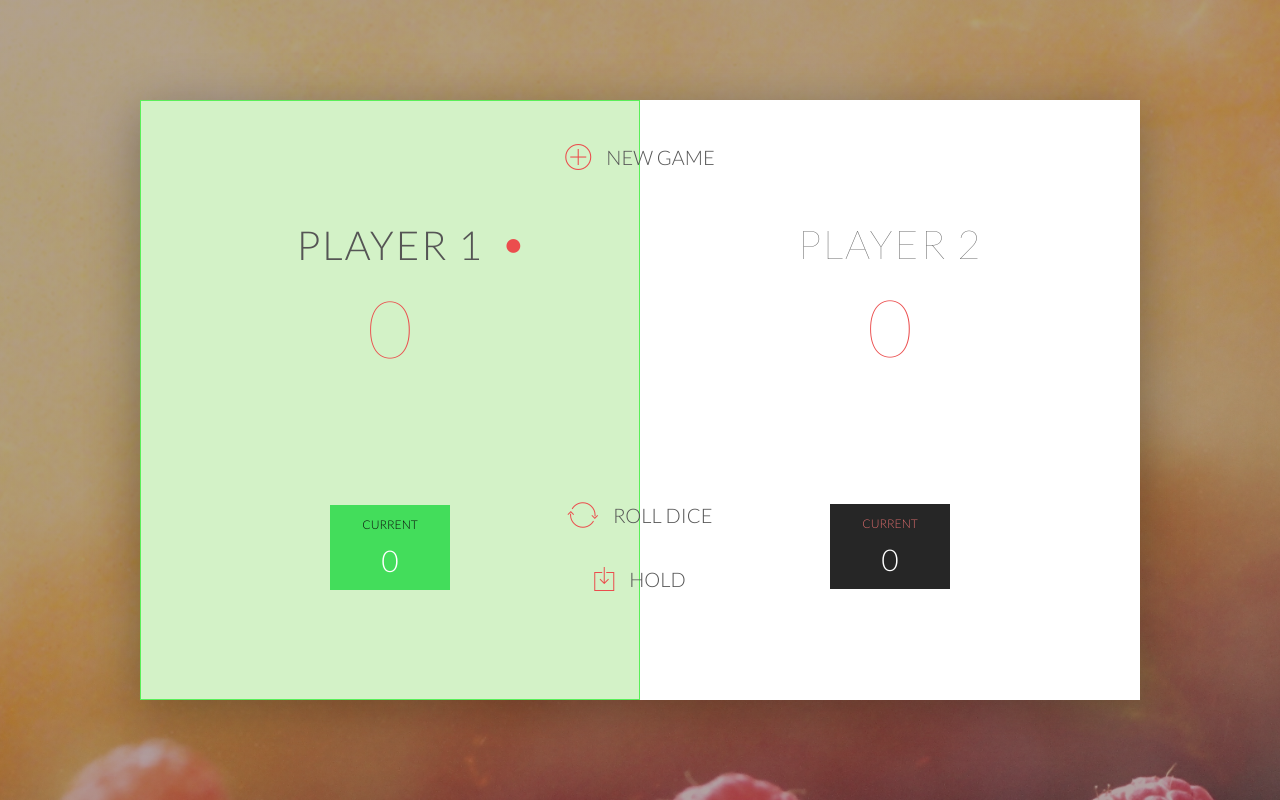
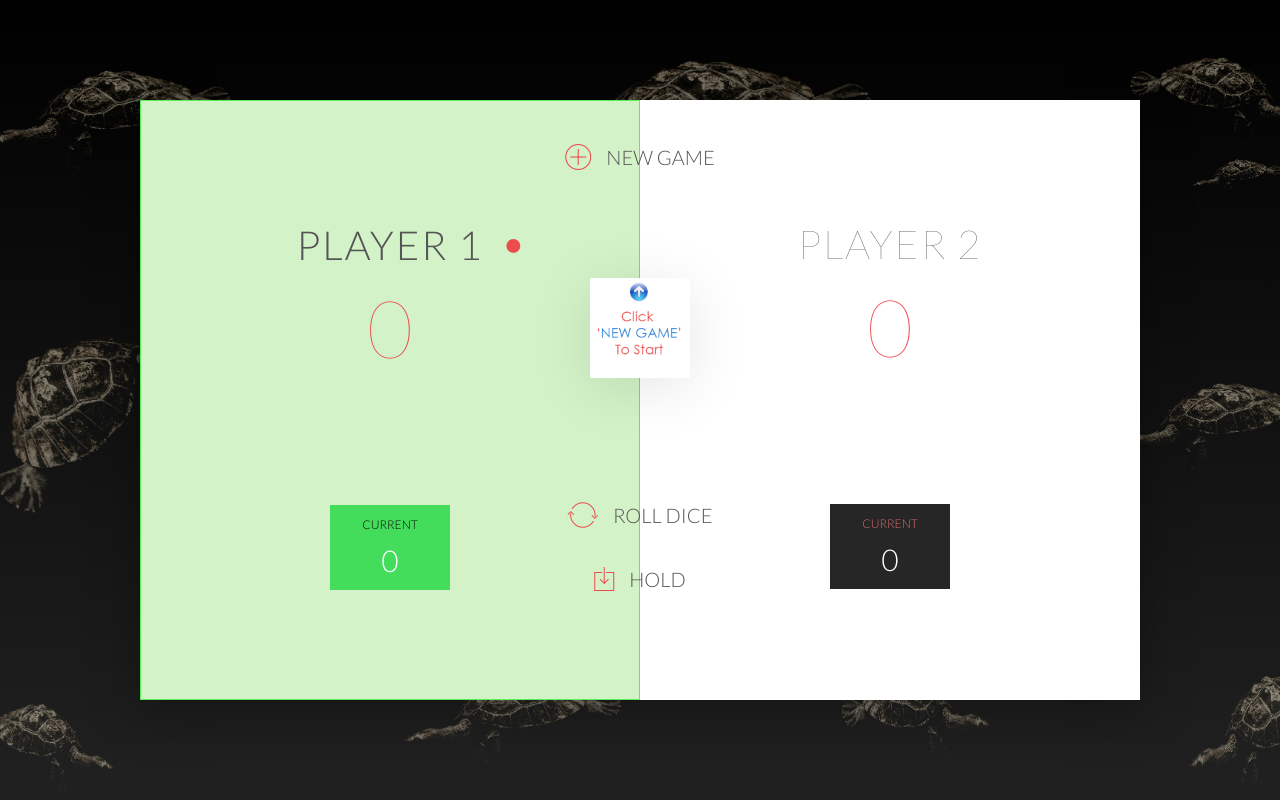
Before and after one commit to khmahfuzhasan/game-pigdice, a PHP site: page / in a window 1280 px wide. Run offline with PHP 8.4, Linux system fonts and the light colour scheme.

Commit message:
Implementing Our Hold Function and the DRY Principle and also added a background image and changed few style

```diff
--- a/assets/css/style.css
+++ b/assets/css/style.css
@@ -16,7 +16,7 @@
 }
 
 body {
-    background-image: linear-gradient(rgba(62, 20, 20, 0.4), rgba(62, 20, 20, 0.4)), url(../images/back.jpg);
+    background-image: linear-gradient(rgba(0, 0, 0, 0.4), rgba(82, 82, 82, 0.4)), url(../images/background.png);
     background-size: cover;
     background-position: center;
     font-family: Lato;
@@ -155,5 +155,19 @@ i {
     box-shadow: 0px 10px 60px rgba(0, 0, 0, 0.10);
 }
 
-.winner { background-color: #f7f7f7; }
-.winner .player-name { font-weight: 300; color: #EB4D4D; }
+.winner-update {
+    display: block;
+    width: 125px;
+    font-size: 35px;
+    font-weight: 300;
+    color: #E64D4D;
+    position: absolute;
+}
+
+.player-0-panel{position: relative;}
+.player-1-panel{position: relative;}
+.player-0-panel .winner-update{right: 0;left: 0;top: 70px;margin:auto;}
+.player-1-panel .winner-update{right: 0;left: 0;top: 70px;margin:auto;}
+.active .player-name.activePoint:after{
+    display:none;
+}
--- a/index.php
+++ b/index.php
@@ -12,6 +12,7 @@
     <body>
         <div class="wrapper clearfix">
             <div class="player-0-panel active">
+                <div class="winner-update" id="update-0"></div>
                 <div class="player-name" id="name-0">Player 1</div>
                 <div class="player-score" id="score-0">43</div>
                 <div class="player-current-box">
@@ -21,6 +22,7 @@
             </div>
 
             <div class="player-1-panel">
+                <div class="winner-update" id="update-1"></div>
                 <div class="player-name" id="name-1">Player 2</div>
                 <div class="player-score" id="score-1">72</div>
                 <div class="player-current-box">
@@ -33,7 +35,7 @@
             <button class="btn-roll"><i class="ion-ios-loop"></i>Roll dice</button>
             <button class="btn-hold"><i class="ion-ios-download-outline"></i>Hold</button>
 
-            <img src="/assets/images/dice-5.png" alt="Dice" class="dice">
+            <img src="assets/images/new-game.png" alt="Dice" class="dice">
         </div>
 
         <script src="app.js"></script>
```
Also changed, not shown: app.js (+64 -13 lines), assets/images/background.png (added), assets/images/new-game.png.
